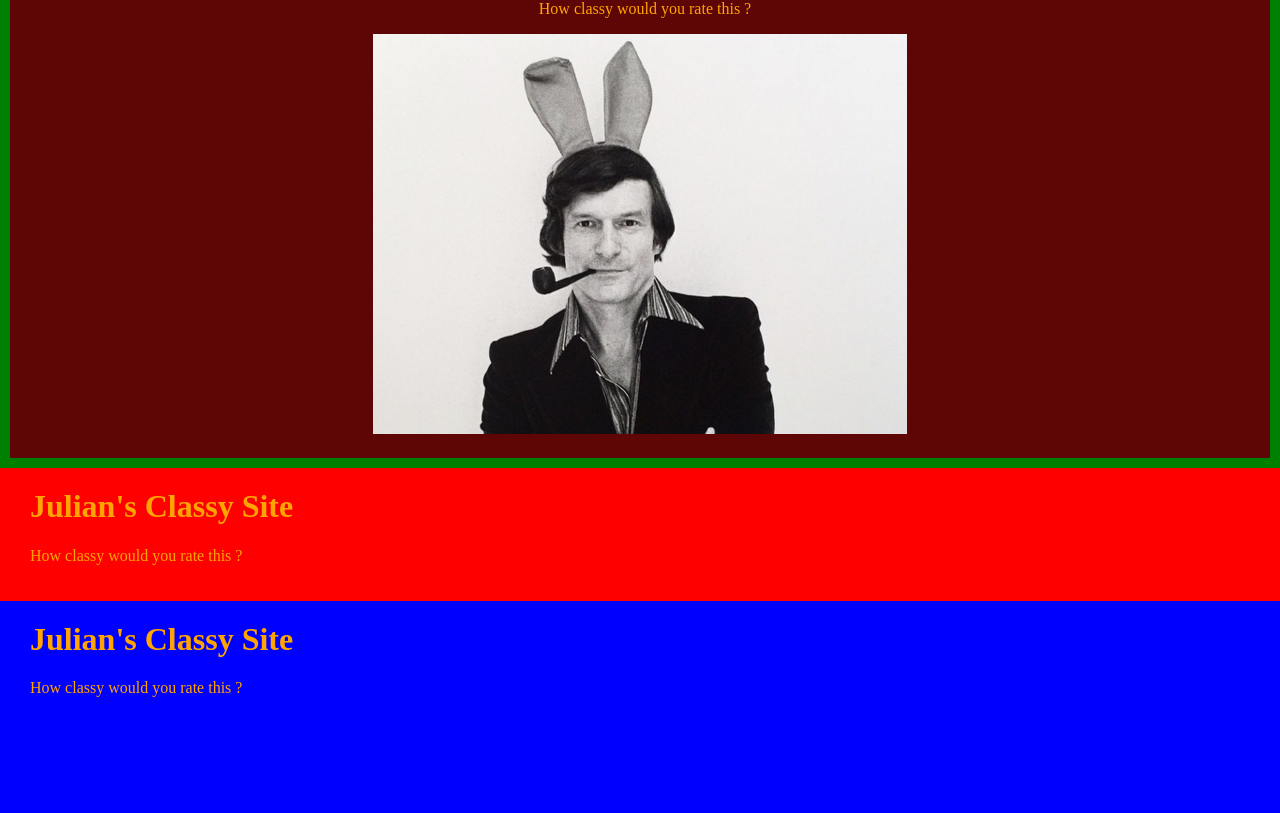
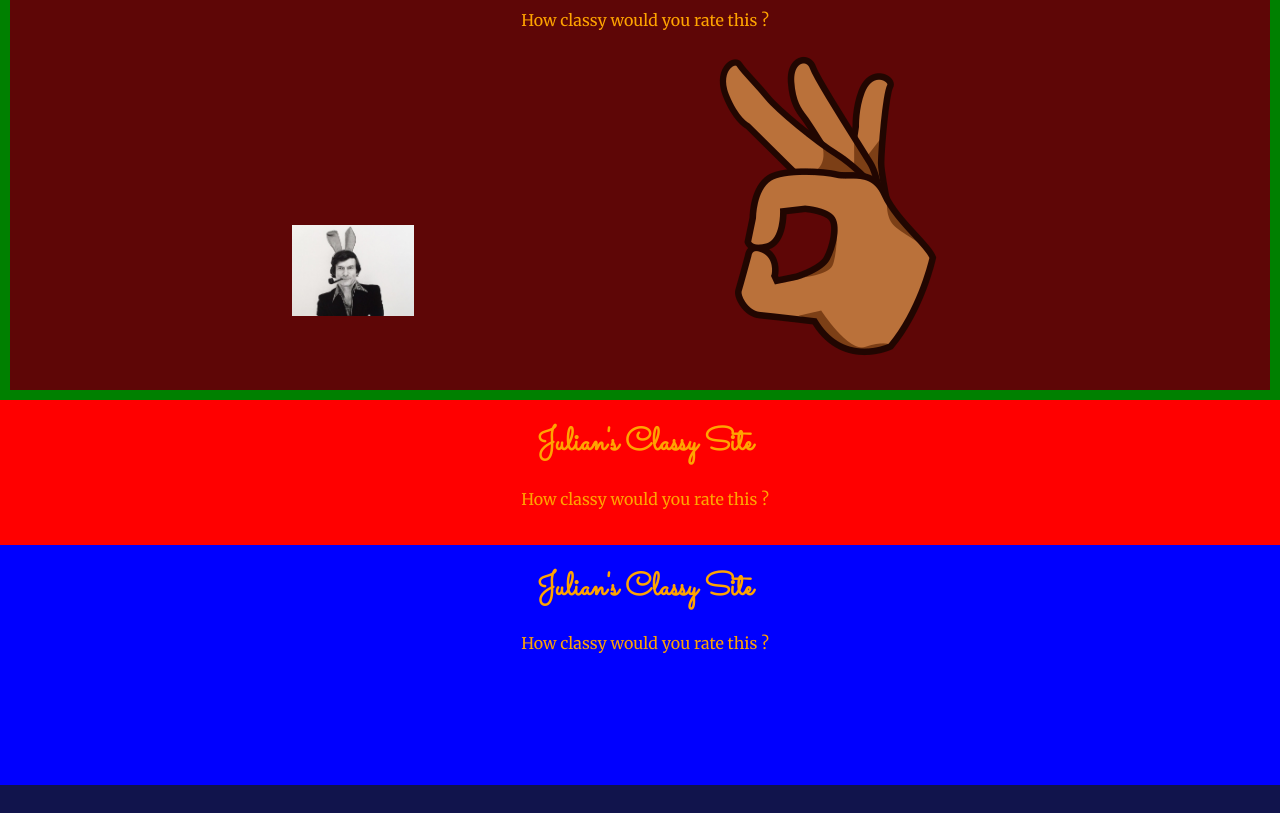
Before and after one commit to jlanks/Classy-, a plain HTML site: page index.html in a window 1280 px wide. Shown: the part 292-1105 px from the top of the page. After the commit the page ends 1077 px from the top, so only its background shows below. Drawn offline with Linux system fonts and the light colour scheme.

Commit message:
CSS font styling

```diff
--- a/css/styles.css
+++ b/css/styles.css
@@ -6,6 +6,8 @@ div {
 body {
   background-color: #11144c;
   margin: 0;
+  text-align: center;
+  font-family: Merriweather;
 
 }
 
@@ -13,9 +15,11 @@ h1 {
   color: #ffa400;
   margin-left: 10px;
   margin-top: 0;
-/*  width: 10%;
+  font-family: Sacramento ;
+/* width: 10%;
  margin: 0 auto 0 auto; */
 }
+
 
 p {
   color: #ffa400;
@@ -23,6 +27,7 @@ p {
 }
 img{
   background-color: #5e0606;
+
 }
 .top-container {
 
@@ -31,6 +36,7 @@ img{
   border-color: green;
   text-align: center;
   padding: 20px;
+  position: relative;
 
 
 }
@@ -53,3 +59,15 @@ img{
   /*padding: 20px;*/
   top: 500;
 }
+
+.hugh{
+  position: relative;
+  width: 10%;
+  margin-bottom: 50px;
+  margin-right: 250px;
+
+}
+
+.pef{
+  position: relative;
+}
--- a/index.html
+++ b/index.html
@@ -4,6 +4,7 @@
     <meta charset="utf-8">
     <link rel = "stylesheet" href ="css/styles.css">
     <link rel= "icon" href = "favicon.ico">
+    <link href="https://fonts.googleapis.com/css?family=Merriweather|Sacramento" rel="stylesheet">
     <title>Classy-</title>
   </head>
   <body>
@@ -11,7 +12,8 @@
       <img src="images/bosotn.png" alt="">
       <h1>Julian's Classy Site</h1>
       <p>How classy would you rate this ?</p>
-      <img src="images/hugh.png" alt="">
+      <img class="hugh" src="images/hugh.png" alt="">
+      <img class="perf"src="images/perf.png" alt="">
 
     </div>
     <div class ="middle-container">
```
Also changed, not shown: Images/perf.png (added).
